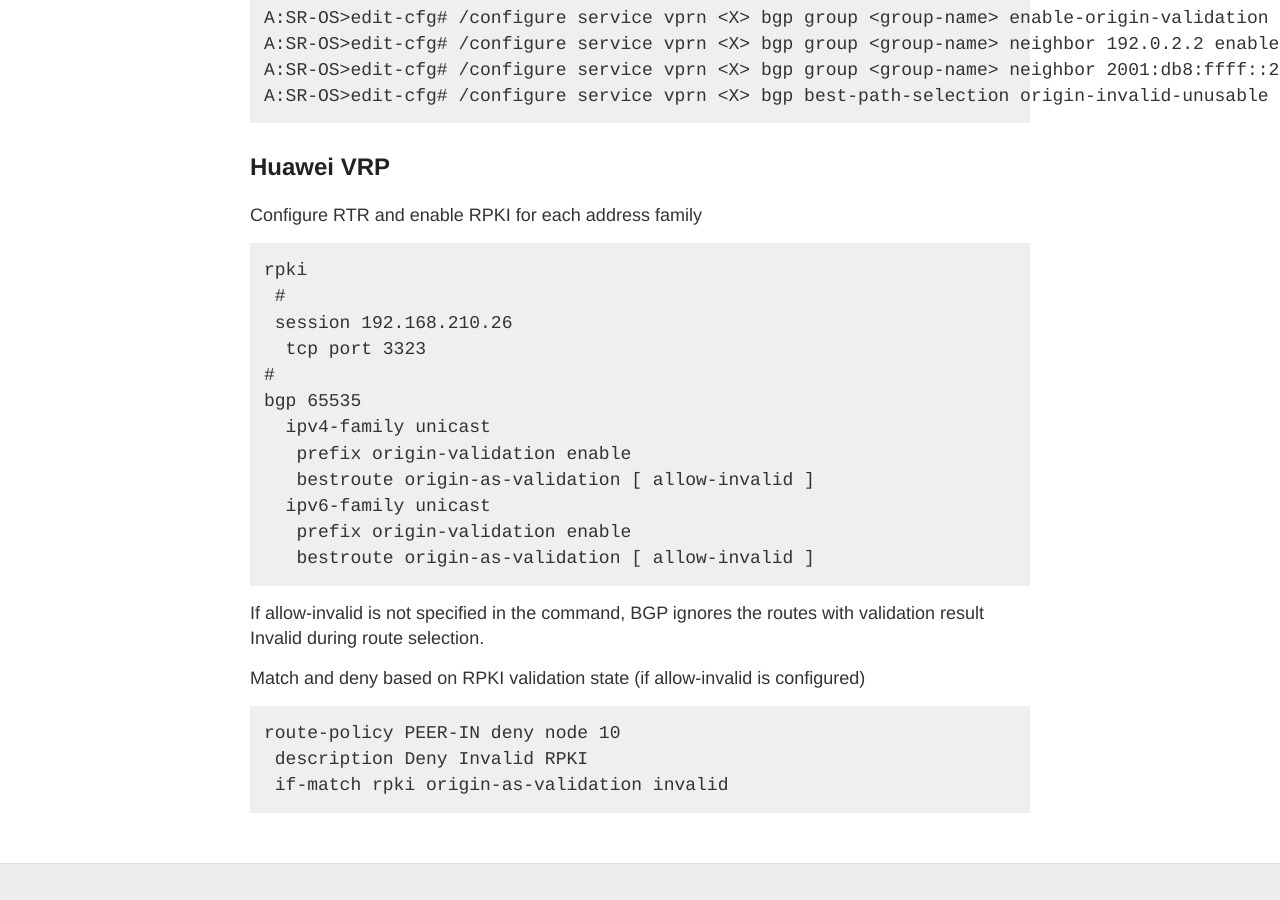
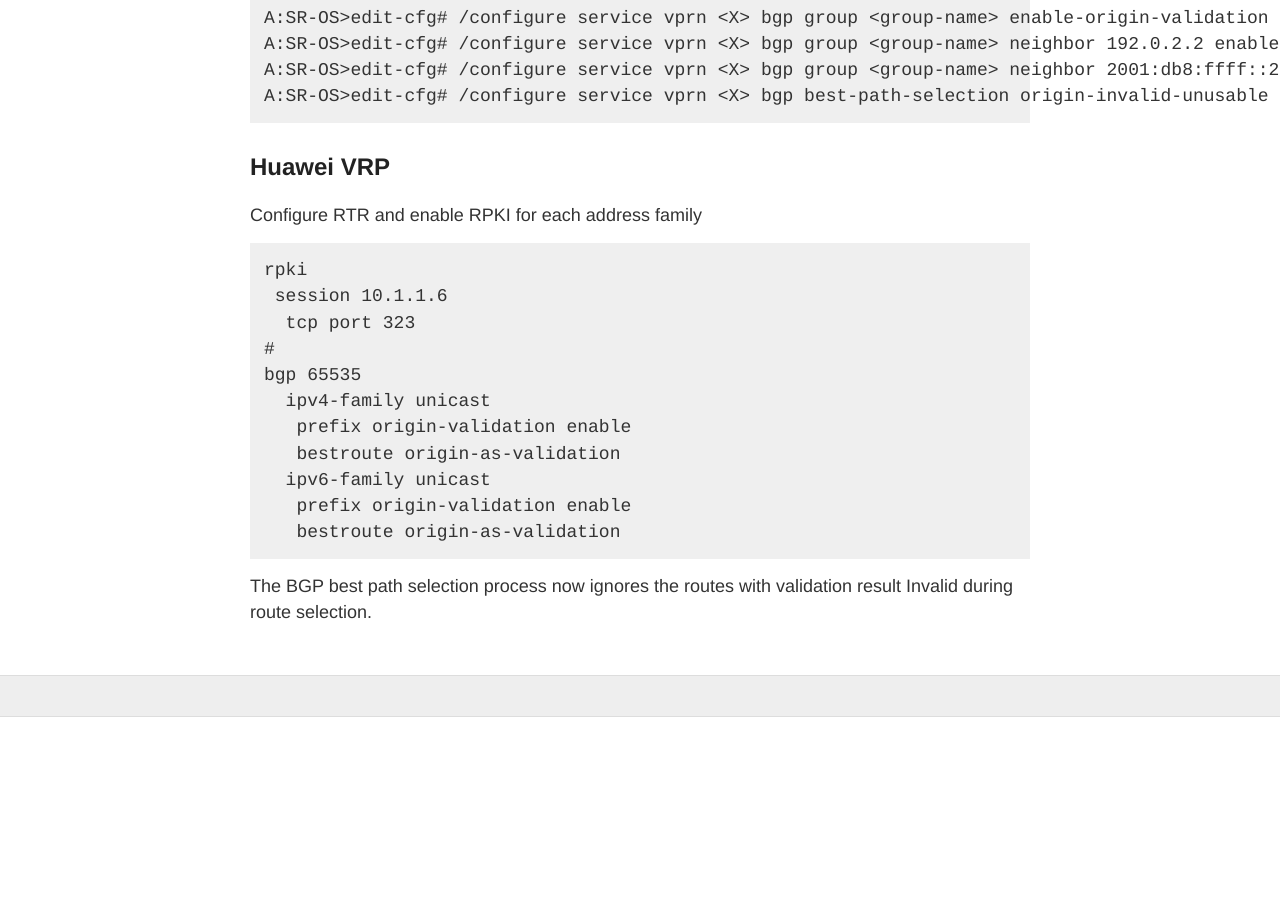
Before and after one commit to NLNOG/bgpfilterguide, a Jekyll site: the page built from guides/reject_invalids.md, in a window 1280 px wide and 900 px high, scrolled down 7028 px. Built offline with Jekyll 4.4.1, drawn with Linux system fonts in a browser that asks for light colours; after the commit the page ends 7745 px from its top, so only the background shows below that.

Commit message:
simplify example

````diff
--- a/guides/reject_invalids.md
+++ b/guides/reject_invalids.md
@@ -271,27 +271,20 @@
 
 ## Huawei VRP
 
+Configure RTR and enable RPKI for each address family
 
-Configure RTR and enable RPKI for each address family
 ```
 rpki
- #
- session 192.168.210.26
-  tcp port 3323
+ session 10.1.1.6
+  tcp port 323
 #
 bgp 65535
   ipv4-family unicast
    prefix origin-validation enable
-   bestroute origin-as-validation [ allow-invalid ]
+   bestroute origin-as-validation
   ipv6-family unicast
    prefix origin-validation enable
-   bestroute origin-as-validation [ allow-invalid ]
+   bestroute origin-as-validation
 ```
-If allow-invalid is not specified in the command, BGP ignores the routes with validation result Invalid during route selection.
 
-Match and deny based on RPKI validation state (if allow-invalid is configured)
-```
-route-policy PEER-IN deny node 10
- description Deny Invalid RPKI
- if-match rpki origin-as-validation invalid
-```
+The BGP best path selection process now ignores the routes with validation result Invalid during route selection.
````
